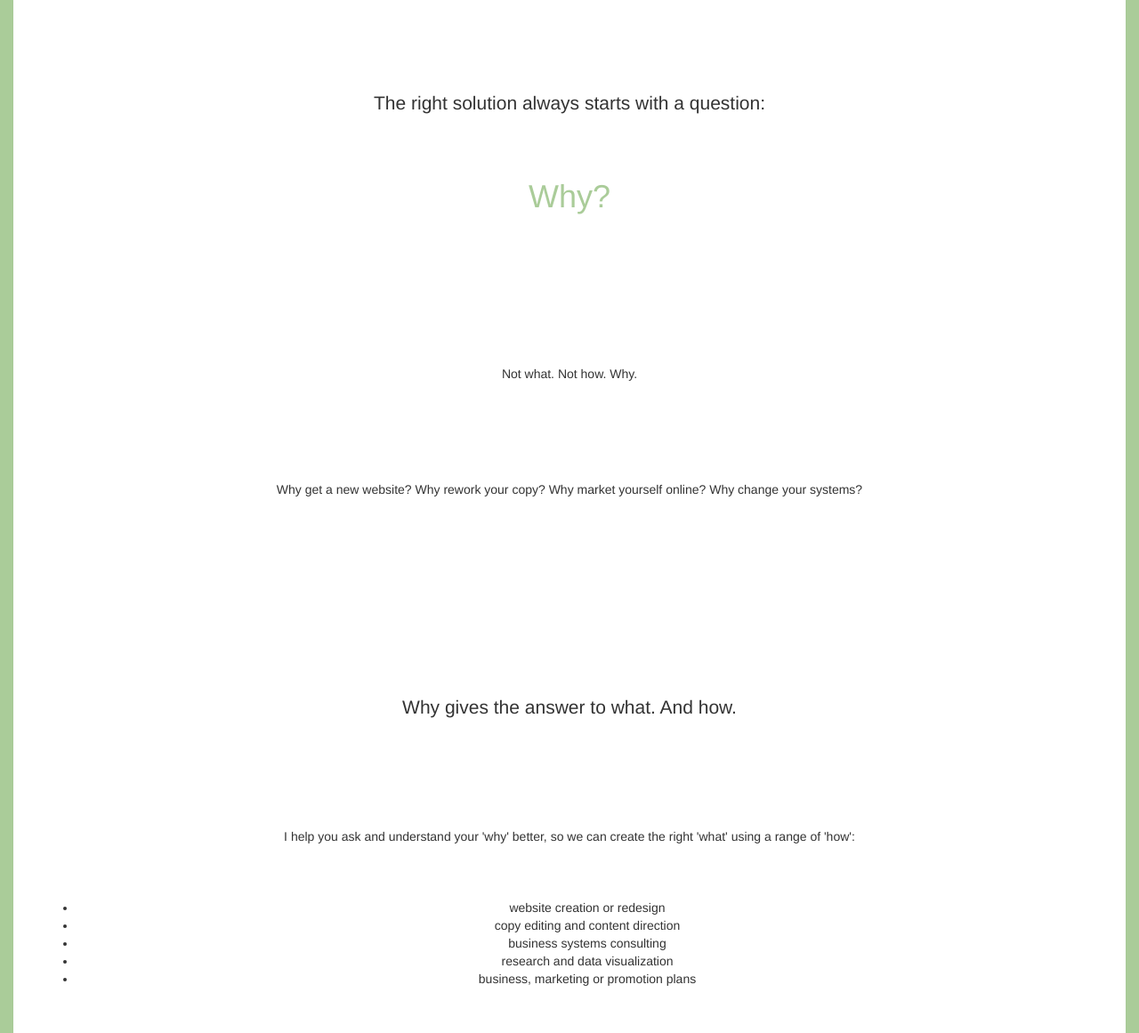
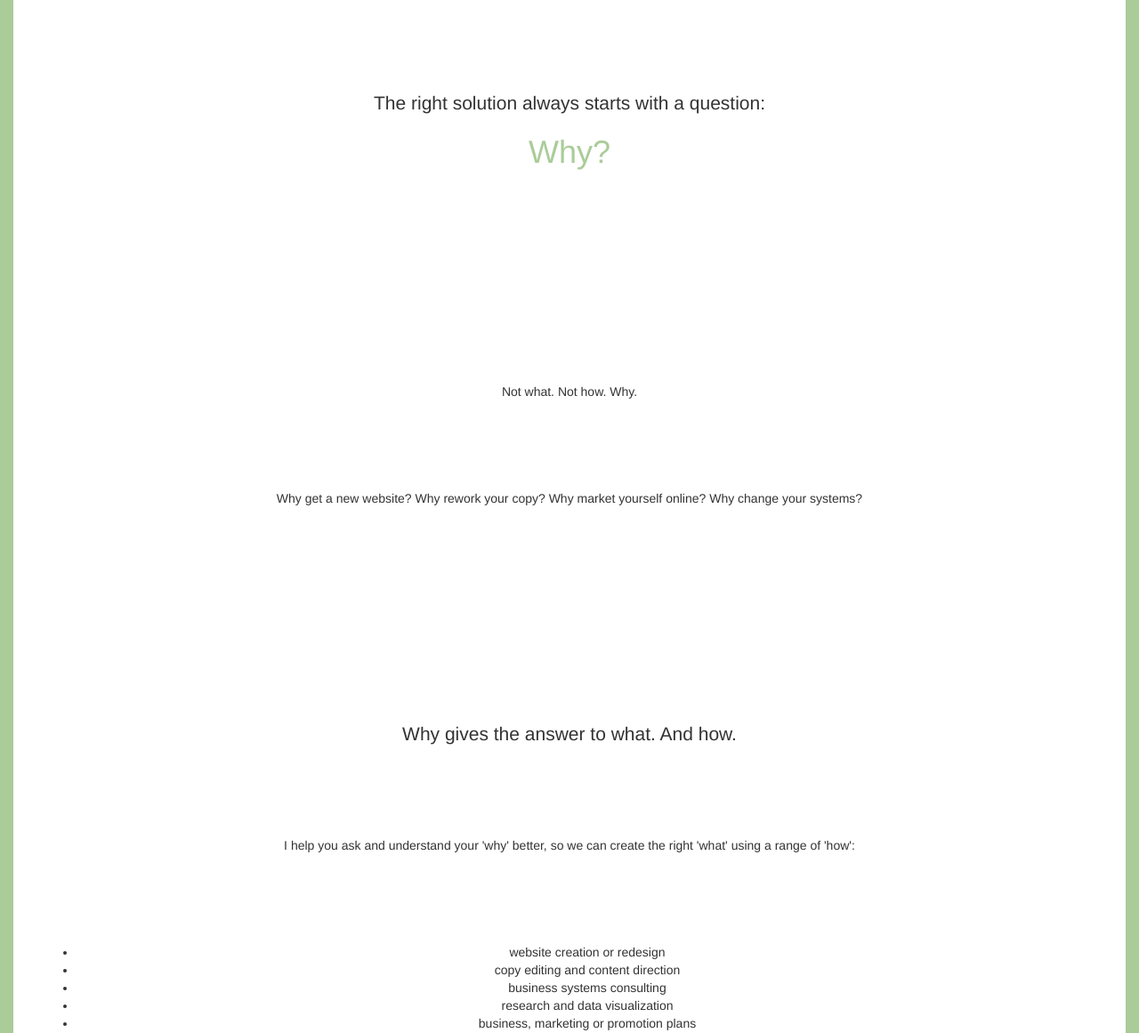
Before and after one commit to kaiewiggins/kaiewiggins.github.io, a Jekyll site: the page built from consulting.html, in a window 1280 px wide and 1400 px high, scrolled down 354 px. Shown: the part 103-1264 px from the top of the window at 89% size. Built offline with Jekyll 4.4.1, drawn with Linux system fonts in a browser that asks for light colours; nearby versions of some CDN libraries; grey boxes are pictures that could not be loaded.

Commit message:
Switched p padding to margin, doubled

```diff
--- a/css/main.css
+++ b/css/main.css
@@ -12,7 +12,7 @@ position: relative;
 h2,h3,h4 {color: #ac9;
   padding: 0px 0px 20px 0px;}
 
-p {padding: 50px 25px;}/*first number is top/bottom, second number is right/left*/
+p {margin: 100px 50px;}/*first number is top/bottom, second number is right/left*/
 
 .panel {padding: 0px 0px 0px 0px;
 margin: 0px 0px 0px 0px;
```
